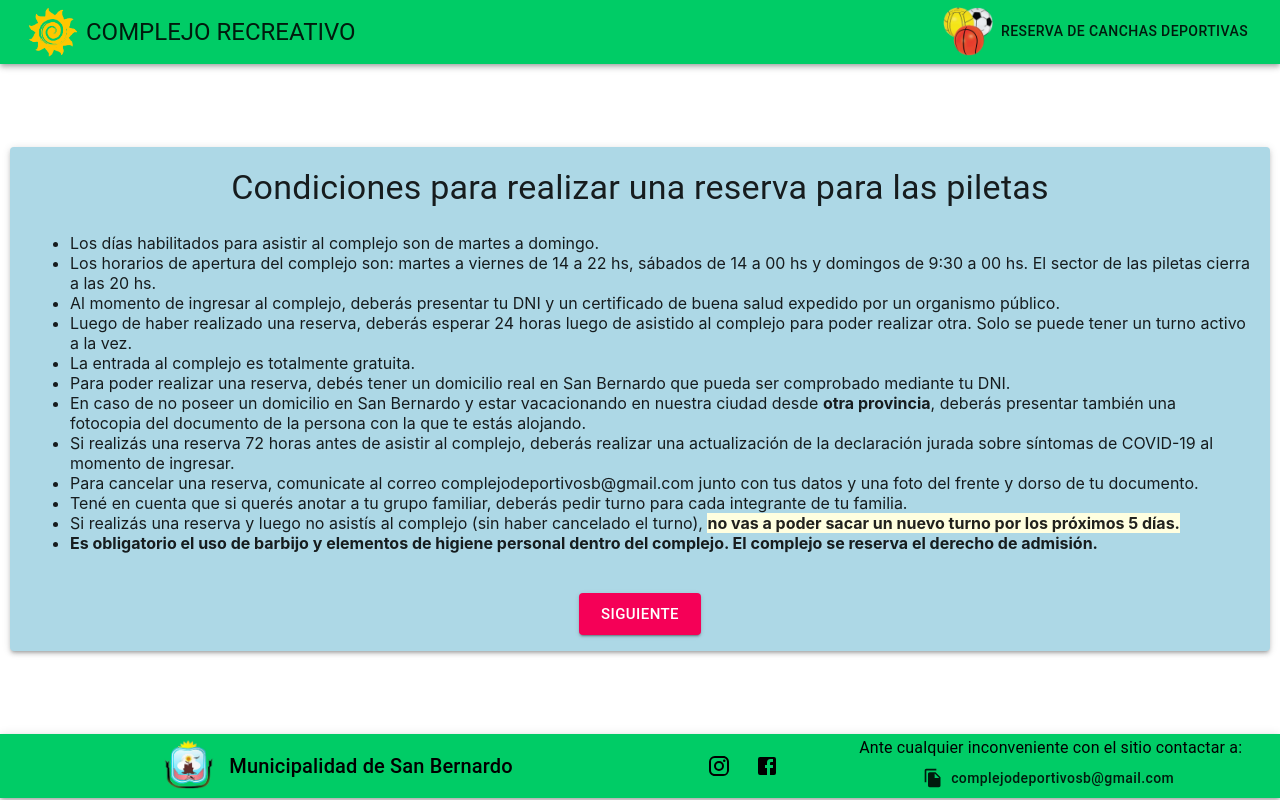
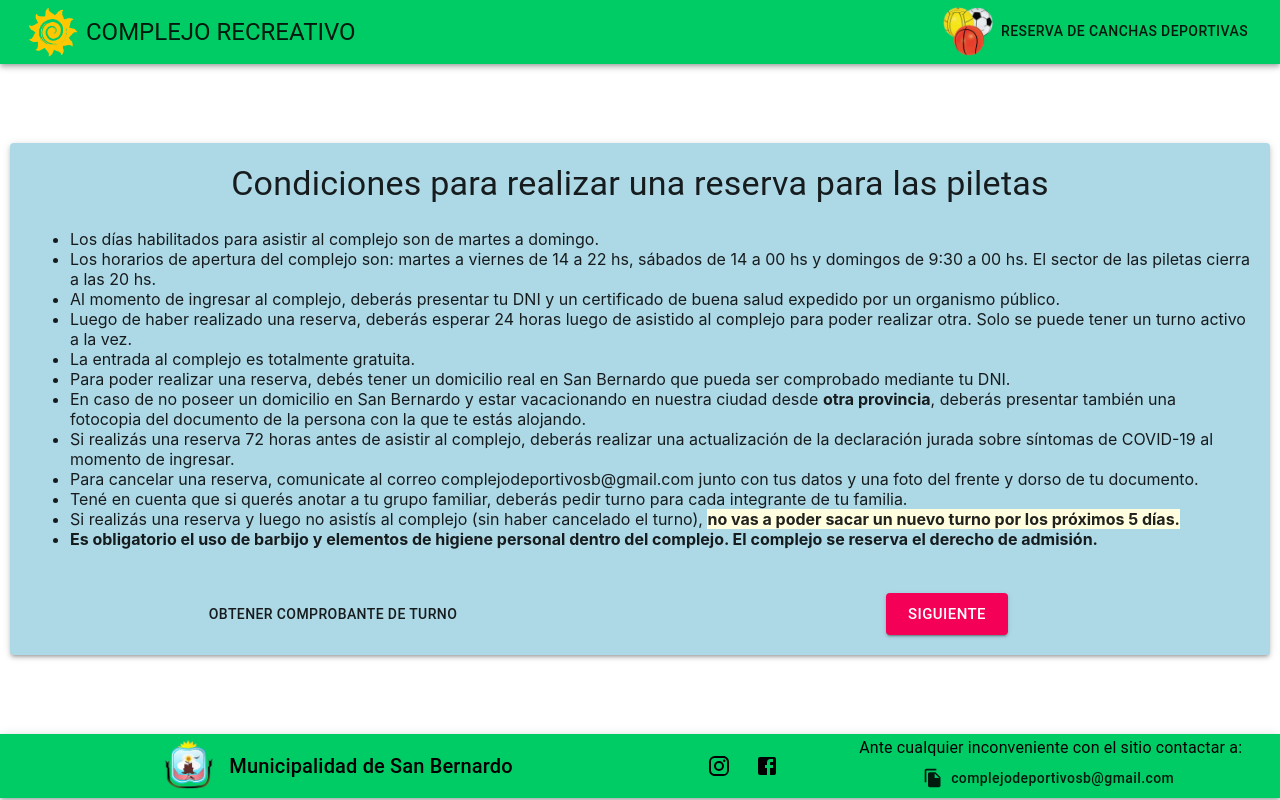
Before and after one commit to Instyc/proyecto-piletas, a React (Create React App) app: page / in a window 1280 px wide. Built offline with nearby package versions, Linux system fonts and the light colour scheme; what @react-pdf/renderer would draw is missing.

Commit message:
Agregado el botón en la página inicial

```diff
--- a/src/Componentes/Formulario.js
+++ b/src/Componentes/Formulario.js
@@ -47,7 +47,14 @@ const Condiciones = ({setsiguiente}) => {
                             <strong><li >Es obligatorio el uso de barbijo y elementos de higiene personal dentro del complejo. El complejo se reserva el derecho de admisión.</li></strong>
                         <br/></ul>
                     </Grid>
-                    <Button className={classes.botones} onClick={()=>{window.scrollTo(0, 0); setsiguiente(true)}} size="large" variant="contained" color="secondary">Siguiente</Button>
+                    <Grid  item xs={6}>
+                        <Link to={"/comprobante"} style={{textDecoration:"none", padding: 0, color:"black"}}>
+                            <Button>Obtener comprobante de turno</Button>
+                        </Link>
+                    </Grid>
+                    <Grid  item xs={6}>
+                        <Button className={classes.botones} onClick={()=>{window.scrollTo(0, 0); setsiguiente(true)}} size="large" variant="contained" color="secondary">Siguiente</Button>
+                    </Grid>
                 </Grid>
             </Paper>
         </div>
@@ -407,8 +414,6 @@ const Formulario = ({setsiguiente, ruta, usuario}) =>{
                                 </Typography>
                             </Grid>
 
-
-
                             <Grid item lg={6} md={6} sm={12}>
                                 <FormControlLabel
                                 control={
```
Also changed, not shown: 1 other file (tests, documents, lock files or other folders).
